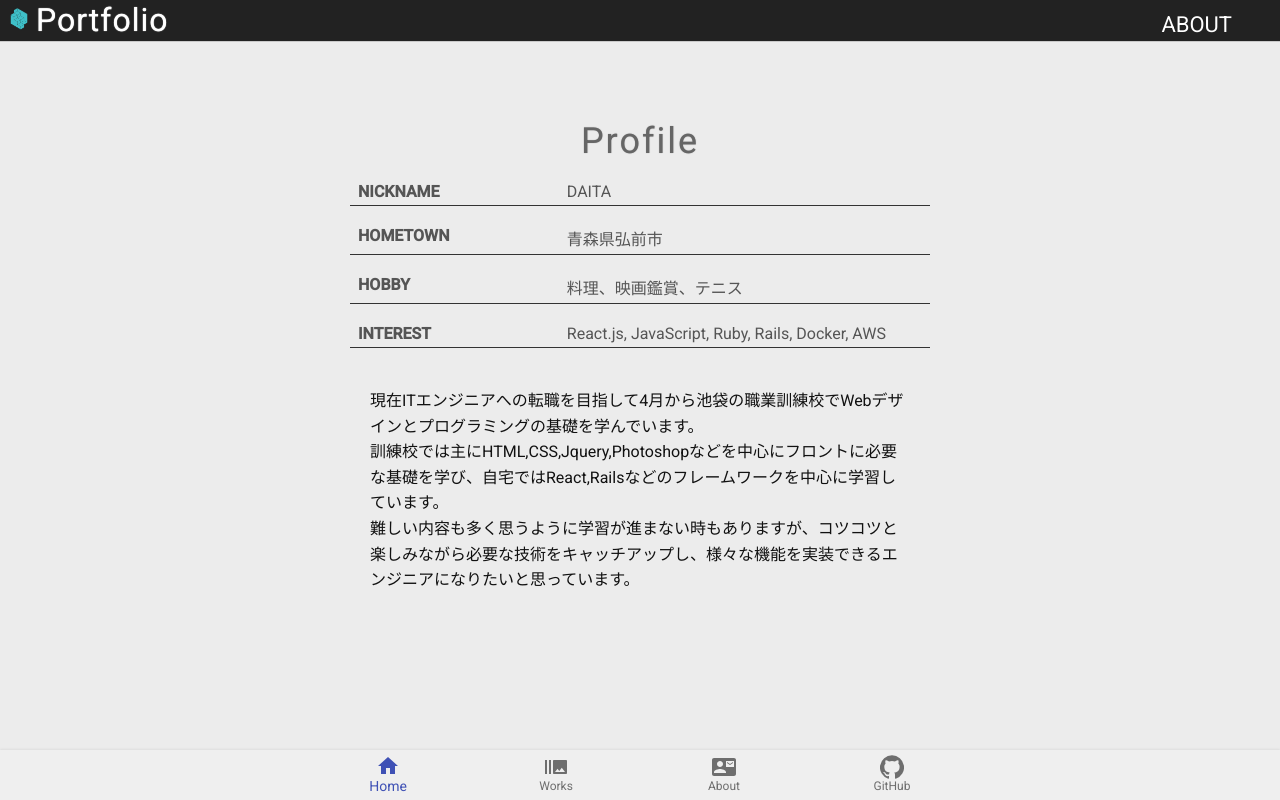
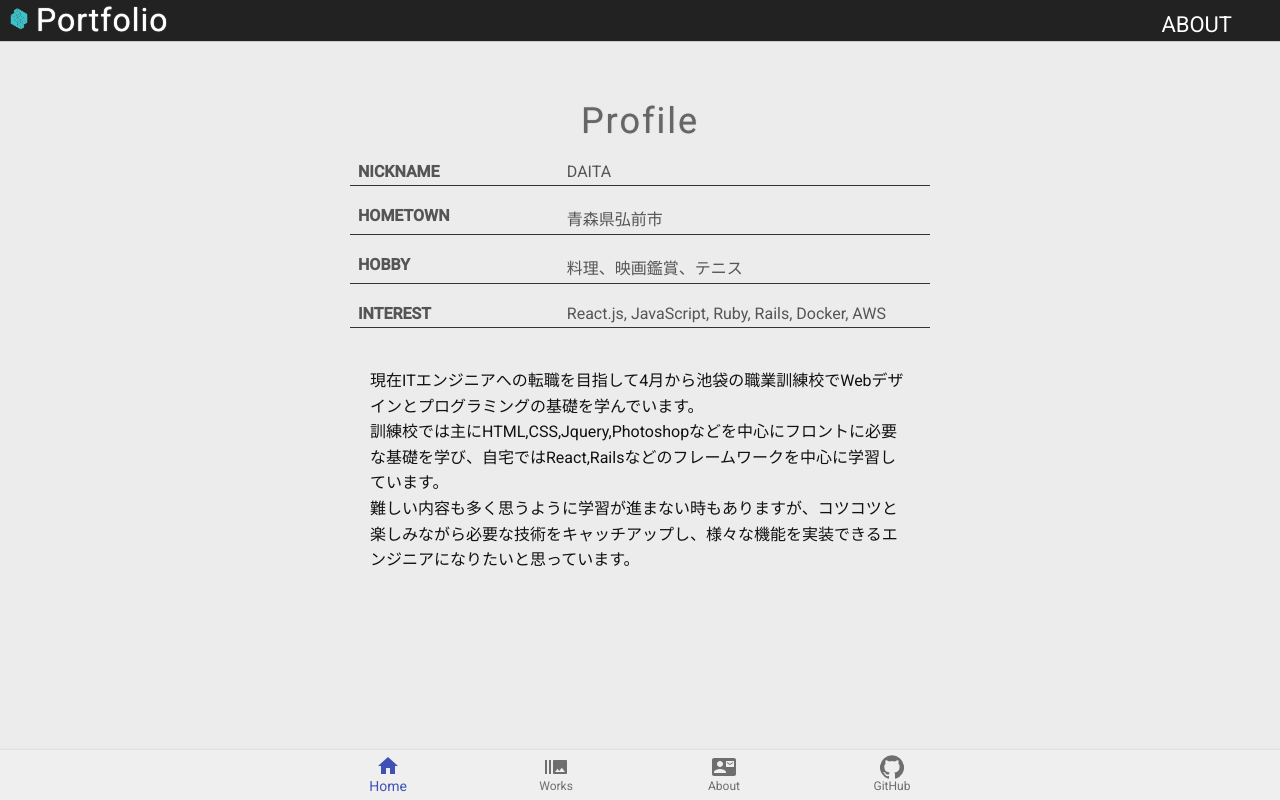
Before and after one commit to daita2021/portfolio, a React (Create React App) app: page /about in a window 1280 px wide. Shown: the top 800 px of the page. Built offline with nearby package versions, Linux system fonts and the light colour scheme.

Commit message:
スタイル調整

```diff
--- a/src/containers/About.css
+++ b/src/containers/About.css
@@ -1,6 +1,6 @@
 .aboutH3 {
   text-align: center;
-  padding-top: 70px;
+  padding-top: 50px;
   margin-bottom: 20px;
   letter-spacing: 2px;
   font-weight: 400;
```
